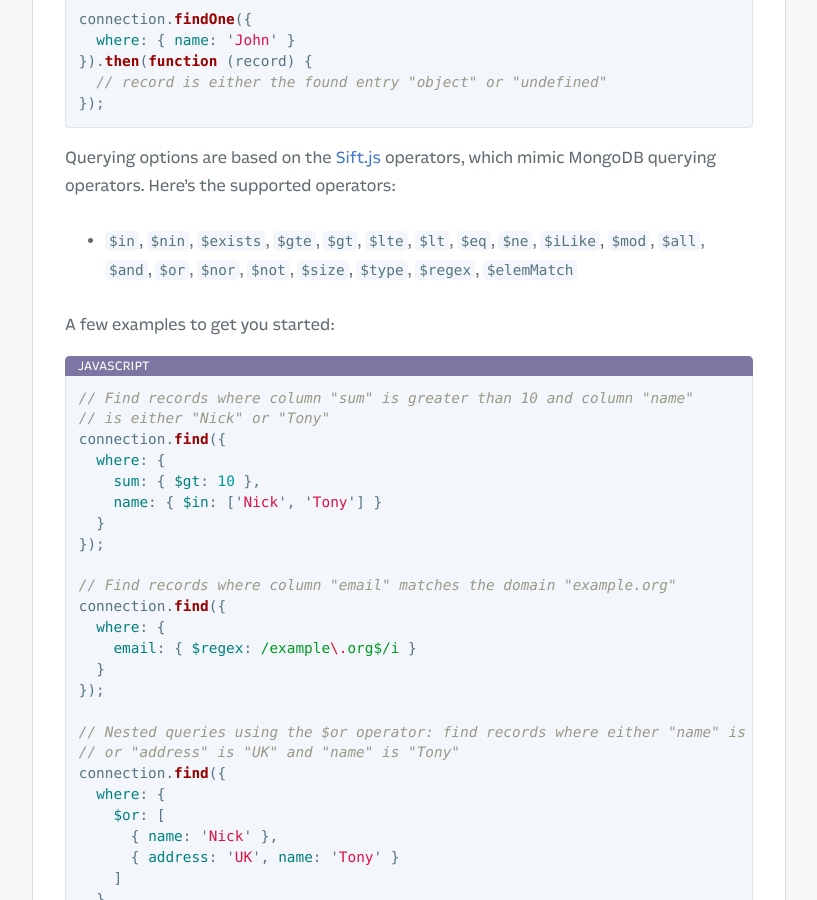
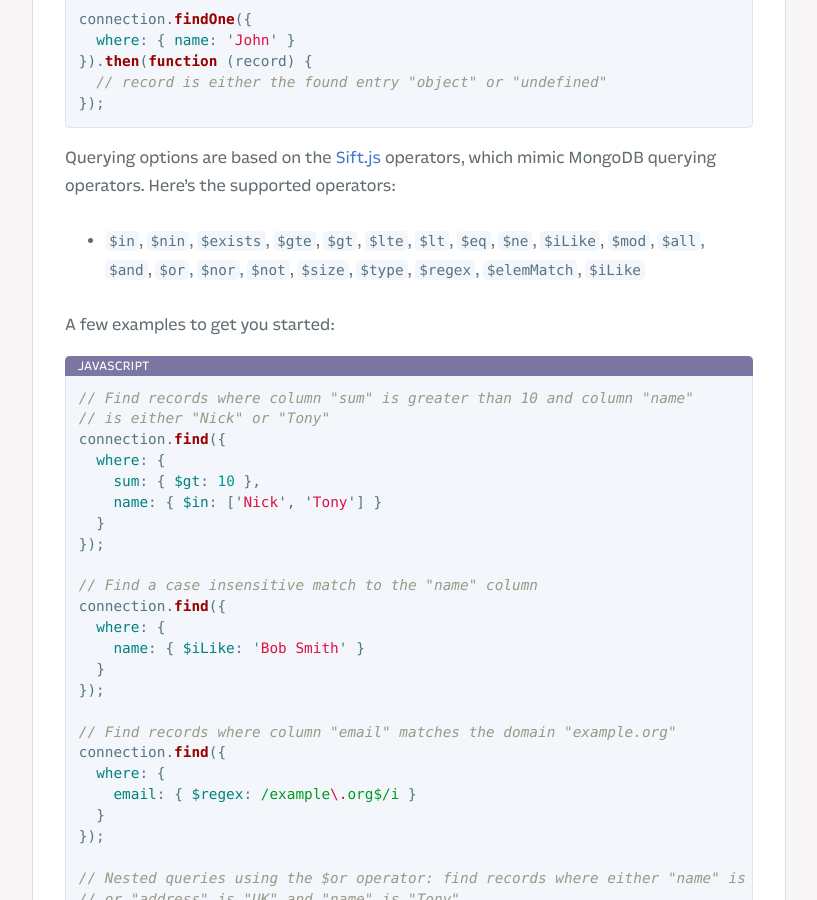
Before and after one commit to Fliplet/fliplet-cli, a Jekyll site: the page built from docs/API/fliplet-datasources.md, in a window 1280 px wide and 900 px high, scrolled down 4585 px. Shown: the whole window, without its empty margins (254-1071 px from the left). Built offline with Jekyll 4.4.1, drawn with Linux system fonts in a browser that asks for light colours; nearby versions of some CDN libraries; our own code applies the rules of GitHub Pages for plain Markdown files; library files that are not in the unit come from our copies; comment, search, counter and statistics services are not loaded; a style sheet for code colours, icons or effects is not loaded.

Commit message:
Update fliplet-datasources.md
Adding iLike example

```diff
--- a/docs/API/fliplet-datasources.md
+++ b/docs/API/fliplet-datasources.md
@@ -159,7 +159,7 @@
 
 Querying options are based on the [Sift.js](https://github.com/Fliplet/sift.js) operators, which mimic MongoDB querying operators. Here's the supported operators:
 
-  - `$in`, `$nin`, `$exists`, `$gte`, `$gt`, `$lte`, `$lt`, `$eq`, `$ne`, `$iLike`, `$mod`, `$all`, `$and`, `$or`, `$nor`, `$not`, `$size`, `$type`, `$regex`, `$elemMatch`
+  - `$in`, `$nin`, `$exists`, `$gte`, `$gt`, `$lte`, `$lt`, `$eq`, `$ne`, `$iLike`, `$mod`, `$all`, `$and`, `$or`, `$nor`, `$not`, `$size`, `$type`, `$regex`, `$elemMatch`, `$iLike`
 
 A few examples to get you started:
 
@@ -170,6 +170,13 @@
   where: {
     sum: { $gt: 10 },
     name: { $in: ['Nick', 'Tony'] }
+  }
+});
+
+// Find a case insensitive match to the "name" column
+connection.find({
+  where: {
+    name: { $iLike: 'Bob Smith' }
   }
 });
 
```
